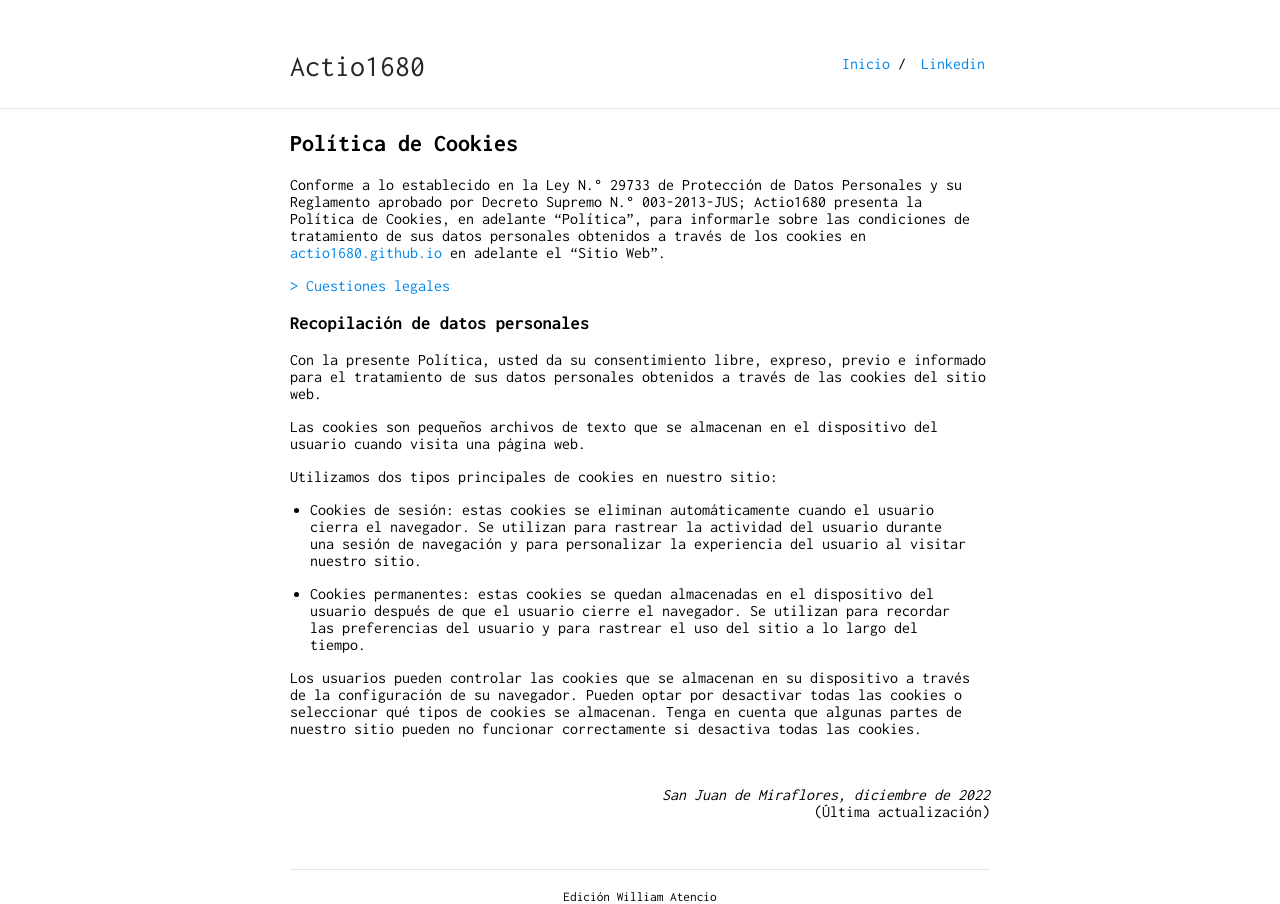
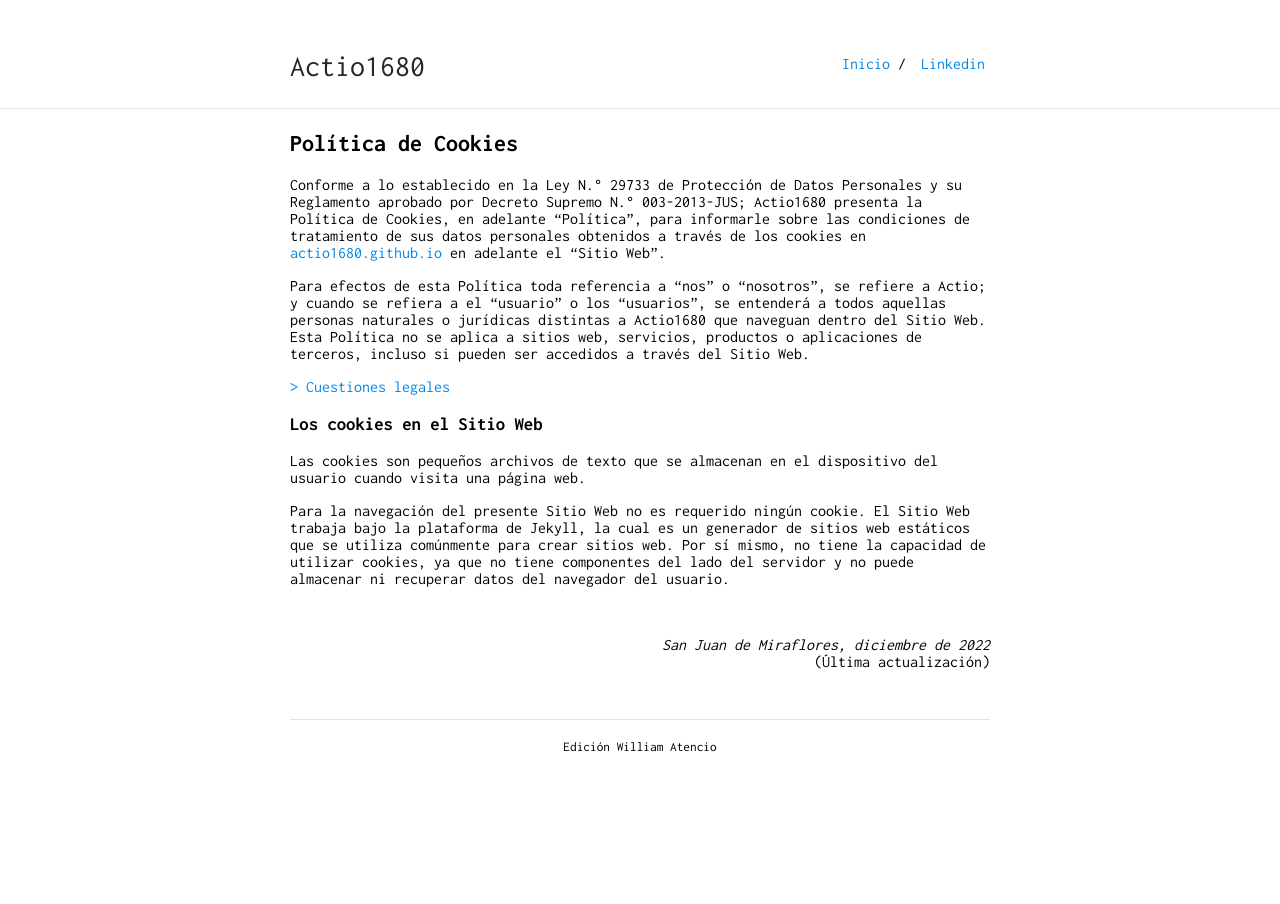
Before and after one commit to actio1680/actio1680.github.io, a Jekyll site: the page built from administracion/politica-cookies.md, in a window 1280 px wide. Built offline with Jekyll 4.4.1, drawn with Linux system fonts in a browser that asks for light colours; our own code applies the rules of GitHub Pages for plain Markdown files.

Commit message:
Update politica-cookies.md

```diff
--- a/administracion/politica-cookies.md
+++ b/administracion/politica-cookies.md
@@ -5,21 +5,14 @@ layout: default
 ## Política de Cookies
 Conforme a lo establecido en la Ley N.° 29733 de Protección de Datos Personales y su Reglamento aprobado por Decreto Supremo N.° 003-2013-JUS; Actio1680 presenta la Política de Cookies, en adelante "Política", para informarle sobre las condiciones de tratamiento de sus datos personales obtenidos a través de los cookies en [actio1680.github.io](https://actio1680.github.io/) en adelante el "Sitio Web".
 
-[> Cuestiones legales](/legal)
+Para efectos de esta Política toda referencia a “nos” o “nosotros”, se refiere a Actio; y cuando se refiera a el “usuario” o los "usuarios”, se entenderá a todos aquellas personas naturales o jurídicas distintas a Actio1680 que naveguan dentro del Sitio Web. Esta Política no se aplica a sitios web, servicios, productos o aplicaciones de terceros, incluso si pueden ser accedidos a través del Sitio Web.
 
-### Recopilación de datos personales
-Con la presente Política, usted da su consentimiento libre, expreso, previo e informado para el tratamiento de sus datos personales obtenidos a través de las cookies del sitio web.
+[> Cuestiones legales](administracion/legal.md)
 
+### Los cookies en el Sitio Web
 Las cookies son pequeños archivos de texto que se almacenan en el dispositivo del usuario cuando visita una página web.
 
-Utilizamos dos tipos principales de cookies en nuestro sitio:
-
-- Cookies de sesión: estas cookies se eliminan automáticamente cuando el usuario cierra el navegador. Se utilizan para rastrear la actividad del usuario durante una sesión de navegación y para personalizar la experiencia del usuario al visitar nuestro sitio.
-
-- Cookies permanentes: estas cookies se quedan almacenadas en el dispositivo del usuario después de que el usuario cierre el navegador. Se utilizan para recordar las preferencias del usuario y para rastrear el uso del sitio a lo largo del tiempo.
-
-Los usuarios pueden controlar las cookies que se almacenan en su dispositivo a través de la configuración de su navegador. Pueden optar por desactivar todas las cookies o seleccionar qué tipos de cookies se almacenan. Tenga en cuenta que algunas partes de nuestro sitio pueden no funcionar correctamente si desactiva todas las cookies.
-
+Para la navegación del presente Sitio Web no es requerido ningún cookie. El Sitio Web trabaja bajo la plataforma de Jekyll, la cual es un generador de sitios web estáticos que se utiliza comúnmente para crear sitios web. Por sí mismo, no tiene la capacidad de utilizar cookies, ya que no tiene componentes del lado del servidor y no puede almacenar ni recuperar datos del navegador del usuario.
 
 
 <br>
```
